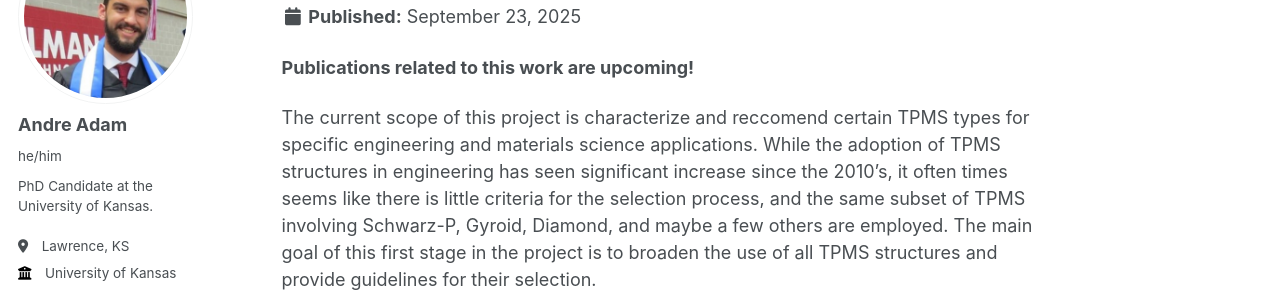
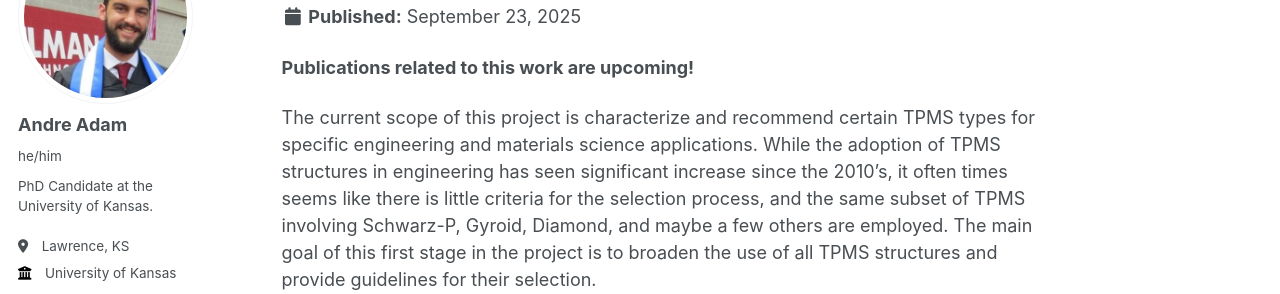
Before and after one commit to adama-wzr/adama-wzr.github.io, a Jekyll site: the page built from _portfolio/portfolio-3.md, in a window 1280 px wide and 1226 px high. Shown: the part 177-471 px from the top of the window. Built offline with Jekyll 4.4.1, drawn with Linux system fonts in a browser that asks for light colours; some web fonts are replaced.

```diff
--- a/_portfolio/portfolio-3.md
+++ b/_portfolio/portfolio-3.md
@@ -6,6 +6,6 @@ collection: portfolio
 
 **Publications related to this work are upcoming!**
 
-The current scope of this project is characterize and reccomend certain TPMS types for specific engineering and materials science applications. While the adoption of TPMS structures in engineering has seen significant increase since the 2010's, it often times seems like there is little criteria for the selection process, and the same subset of TPMS involving Schwarz-P, Gyroid, Diamond, and maybe a few others are employed. The main goal of this first stage in the project is to broaden the use of all TPMS structures and provide guidelines for their selection.
+The current scope of this project is characterize and recommend certain TPMS types for specific engineering and materials science applications. While the adoption of TPMS structures in engineering has seen significant increase since the 2010's, it often times seems like there is little criteria for the selection process, and the same subset of TPMS involving Schwarz-P, Gyroid, Diamond, and maybe a few others are employed. The main goal of this first stage in the project is to broaden the use of all TPMS structures and provide guidelines for their selection.
 
 As soon as the first publication is out, more details (and code) will be shared here.
```
Also changed, not shown: _pages/about.md (+10 -0 lines).
